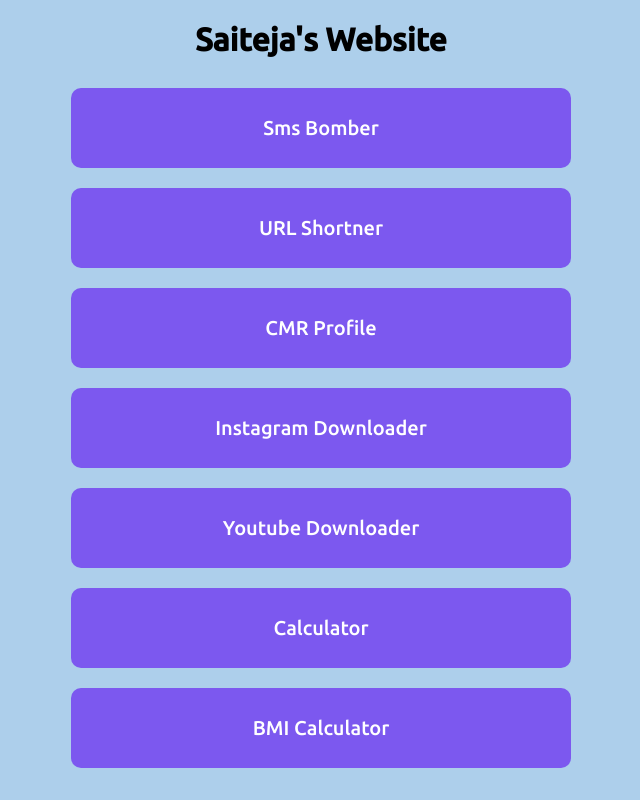
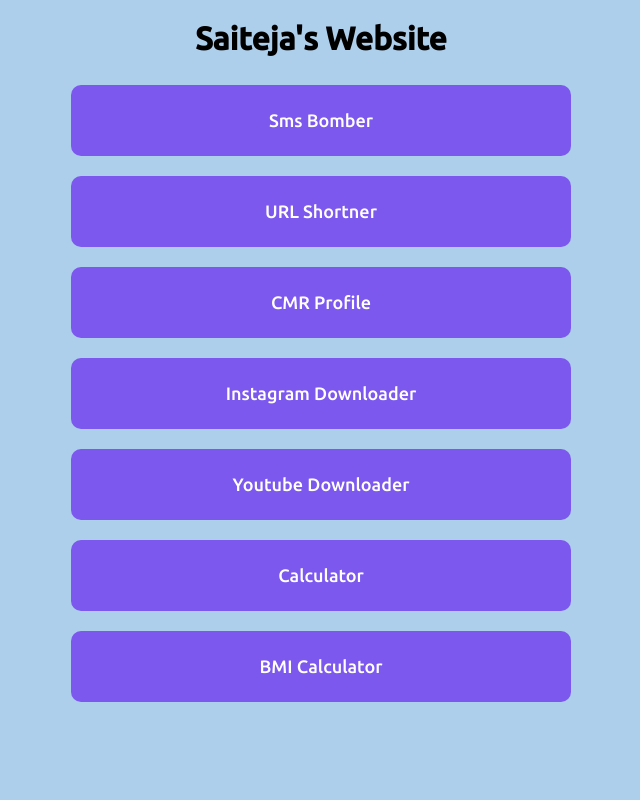
Before and after one commit to 22R01A05C9/website, a Flask app: page / in a window 1280 px wide. Shown: the whole page, without its empty margins (319-959 px from the left). Run offline with Flask 3, Linux system fonts and the light colour scheme.

Commit message:
home page change

```diff
--- a/static/css/maincss.css
+++ b/static/css/maincss.css
@@ -1,79 +1,58 @@
-.container {
+* {
     font-family: "Ubuntu", sans-serif;
     font-weight: 500;
     font-style: normal;
-}
-
-.head {
-    text-align: center;
-}
-
-.buttons {
-    display: grid;
-    grid-template-columns: repeat(1, 500px);
-    grid-template-rows: repeat(7, 60px);
-    gap: 40px;
+    box-sizing: border-box;
+    margin: 0;
+    padding: 0;
 }
 
 body {
     background-color: #adcfeb;
-    overflow-y: scroll;
+}
+
+header {
+    position: relative;
+    top: 20px;
+    text-align: center;
+}
+
+h1 {
+    font-weight: bold;
 }
 
 .subcontainer {
+    position: relative;
+    top: 30px;
+}
+
+.buttons {
     display: flex;
-    justify-content: center;
+    align-items: center;
+    flex-direction: column;
+    gap: 20px;
 }
 
 a {
+    display: block;
     text-decoration: none;
     color: white;
-    height: 100%;
     background-color: #7c58ef;
-    font-size: 20px;
-    padding: 10px 100px;
+    font-size: large;
+    padding: 25px 0px;
     border-radius: 10px;
-    width: 500px;
-    text-align: center;
-    display: flex;
-    align-items: center;
-    justify-content: center;
 }
 
-span {
-    display: flex;
-    align-items: center;
-    justify-content: center;
-}
-p{
-    width: 100%;
+.button {
+    text-align: center;
+    display: inline;
+    width: 300px;
+    text-align: center;
 }
 
 
-@media (max-device-width: 500px){
-    a{
-        width:130px;
-    }
-    .buttons {
-        display: grid;
-        grid-template-columns: repeat(1, 360px);
-        grid-template-rows: repeat(7, 60px);
-        gap: 40px;
-    }
-
-}
-
-@media only screen and (min-device-width:140px) and (max-device-width: 340px){
-    a{
-        width:60px;
-    }
-    .buttons{
-        display: grid;
-        grid-template-columns: repeat(1,240px);
-        grid-template-rows: repeat(7, 60px);
-        gap: 40px;
-    }
-    p{
-        width: auto;
+@media (min-device-width:550px){
+    .button {
+        width: 500px;
     }
 }
--- a/static/css/ytcss.css
+++ b/static/css/ytcss.css
@@ -29,6 +29,7 @@
     font-size: large;
     border-radius: 4px;
     width: 275px;
+    padding-left: 7px;
 }
 .input {
     position: relative;
--- a/templates/home.html
+++ b/templates/home.html
@@ -12,19 +12,19 @@
 </head>
 <body>
     <div class="container">
-        <div class="head">
+        <header>
             <h1>Saiteja's Website</h1>
-        </div>
+        </header>
         <br>
         <div class="subcontainer">
             <div class="buttons">
-                <span><a href="/sms"><p>Sms Bomber</p></a></span>
-                <span><a href="/url"><p>URL Shortner</p> </a></span>
-                <span><a href="/cmr"><p>CMR Profile</p></a></span>
-                <span><a href="/instagram"><p>Instagram Downloader</p></a></span>
-                <span><a href="/yt"><p>Youtube Downloader</p></a></span>
-                <span><a href="/calculator"><p>Calculator</p></a></span>
-                <span><a href="/bmi"><p>BMI Calculator</p></a></span>
+                <div class="button"><a href="/sms">Sms Bomber</a></div>
+                <div class="button"><a href="/url">URL Shortner</a></div>
+                <div class="button"><a href="/cmr">CMR Profile</a></div>
+                <div class="button"><a href="/instagram">Instagram Downloader</a></div>
+                <div class="button"><a href="/yt">Youtube Downloader</a></div>
+                <div class="button"><a href="/calculator">Calculator</a></div>
+                <div class="button"><a href="/bmi">BMI Calculator</a></div>
             </div>
             <br><br>
         </div>
```
